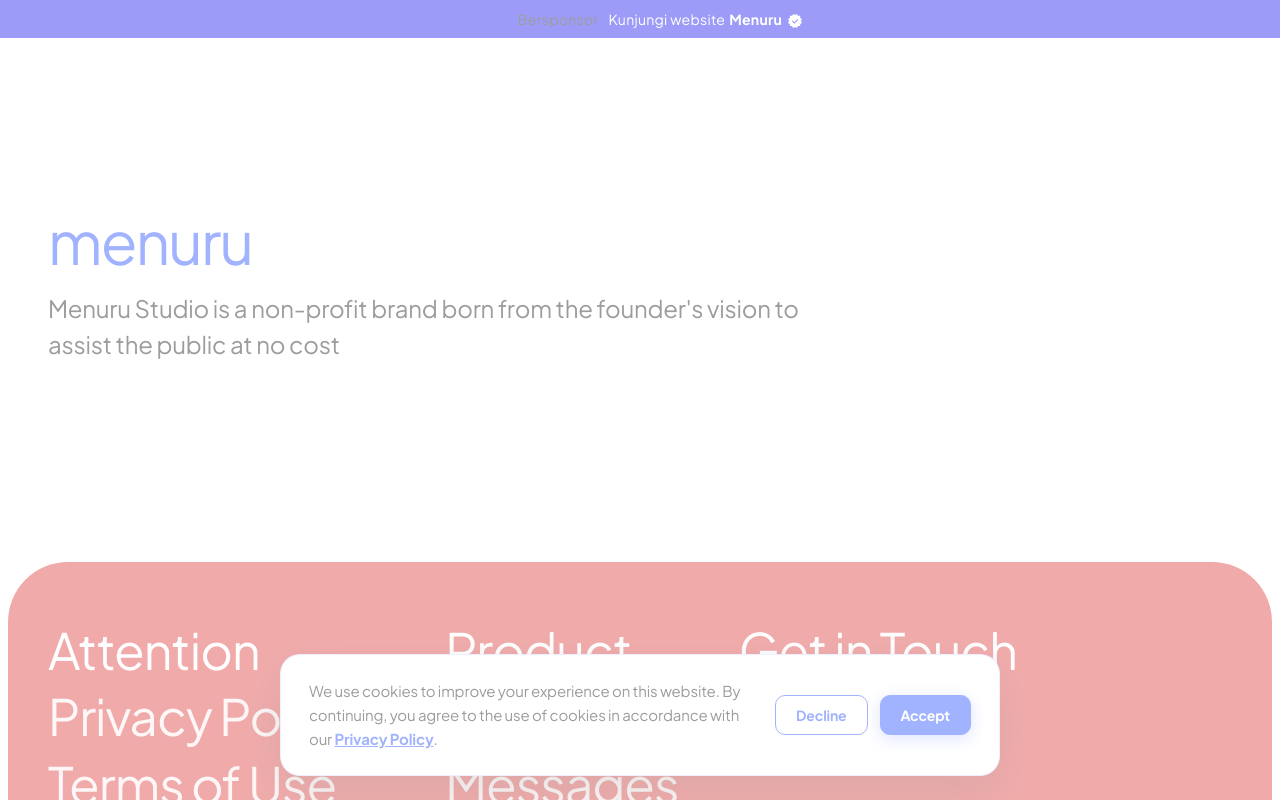
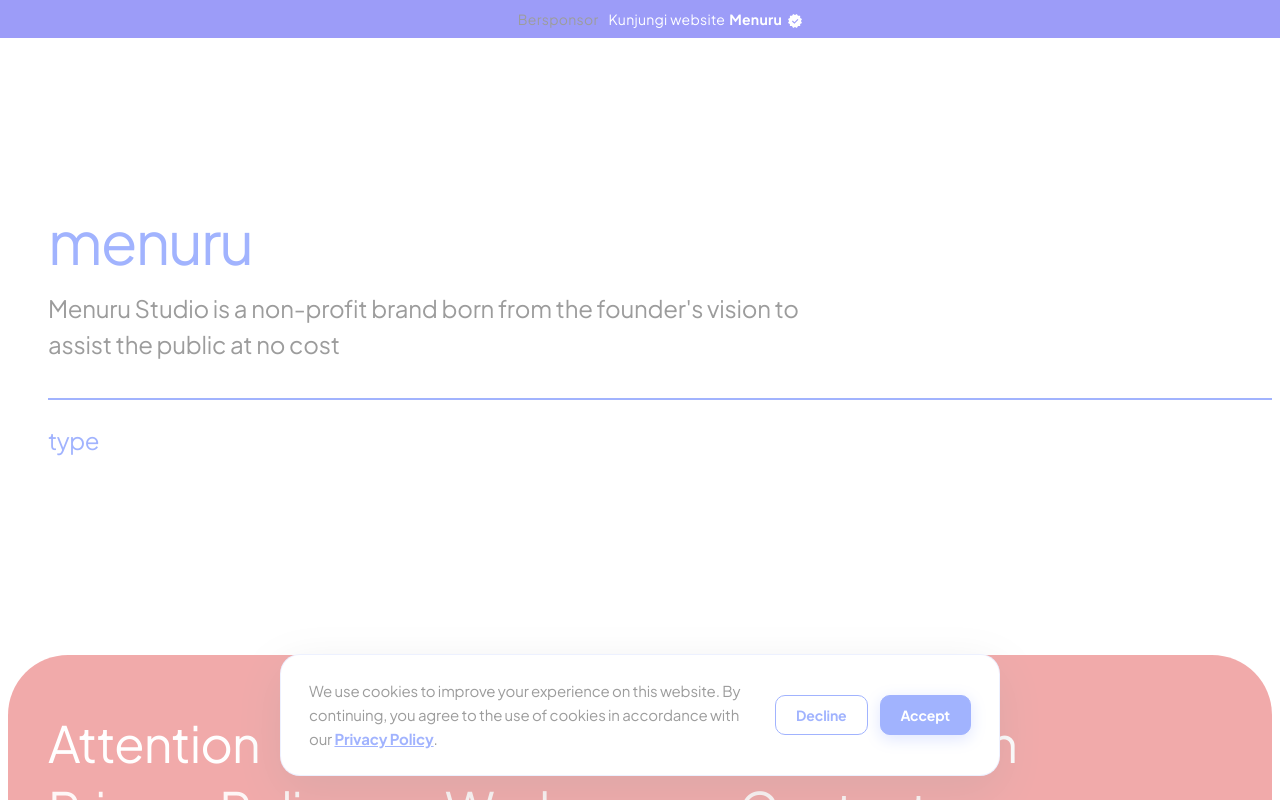
Before and after one commit to vinividivicilala/wowo, a Next.js app in the folder wowo-portofolio/: page /menuru in a window 1280 px wide. Shown: the top 800 px of the page. Built offline with nearby package versions, Linux system fonts and the light colour scheme.

Commit message:
Update page.tsx

```diff
--- a/wowo-portofolio/app/menuru/page.tsx
+++ b/wowo-portofolio/app/menuru/page.tsx
@@ -1136,6 +1136,32 @@ export default function MenuruPage() {
           >
             Menuru Studio is a non-profit brand born from the founder&apos;s vision to assist the public at no cost
           </p>
+
+          {/* ===== GARIS BAWAH WARNA BIRU ===== */}
+          <div
+            style={{
+              width: "100%",
+              height: "2px",
+              backgroundColor: BLUE,
+              marginTop: "20px",
+              marginBottom: "10px",
+            }}
+          />
+
+          {/* ===== TEKS "type" ===== */}
+          <span
+            style={{
+              fontSize: "24px",
+              fontFamily: FONT_FAMILY,
+              fontWeight: 400,
+              color: BLUE,
+              letterSpacing: "-0.02em",
+              lineHeight: 1.2,
+              textTransform: "lowercase",
+            }}
+          >
+            type
+          </span>
         </div>
 
         {/* ===== CARD FOOTER ===== */}
```
